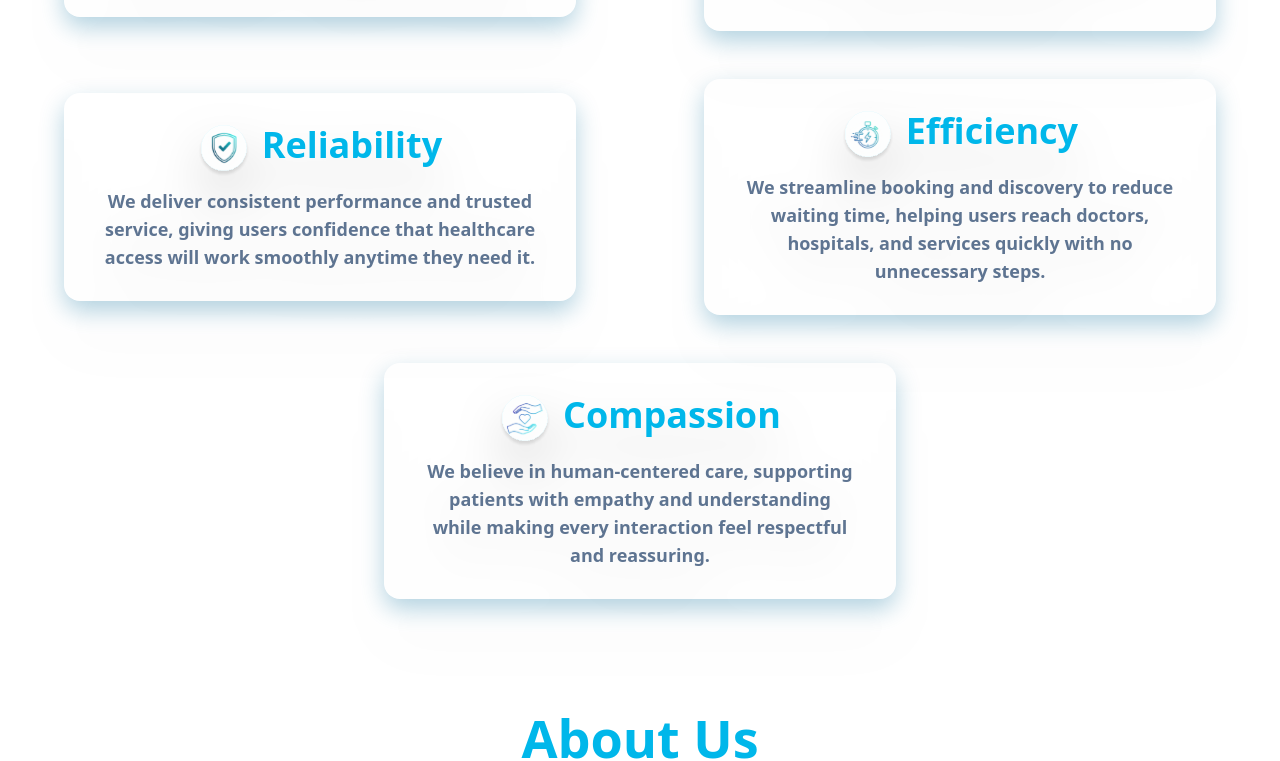
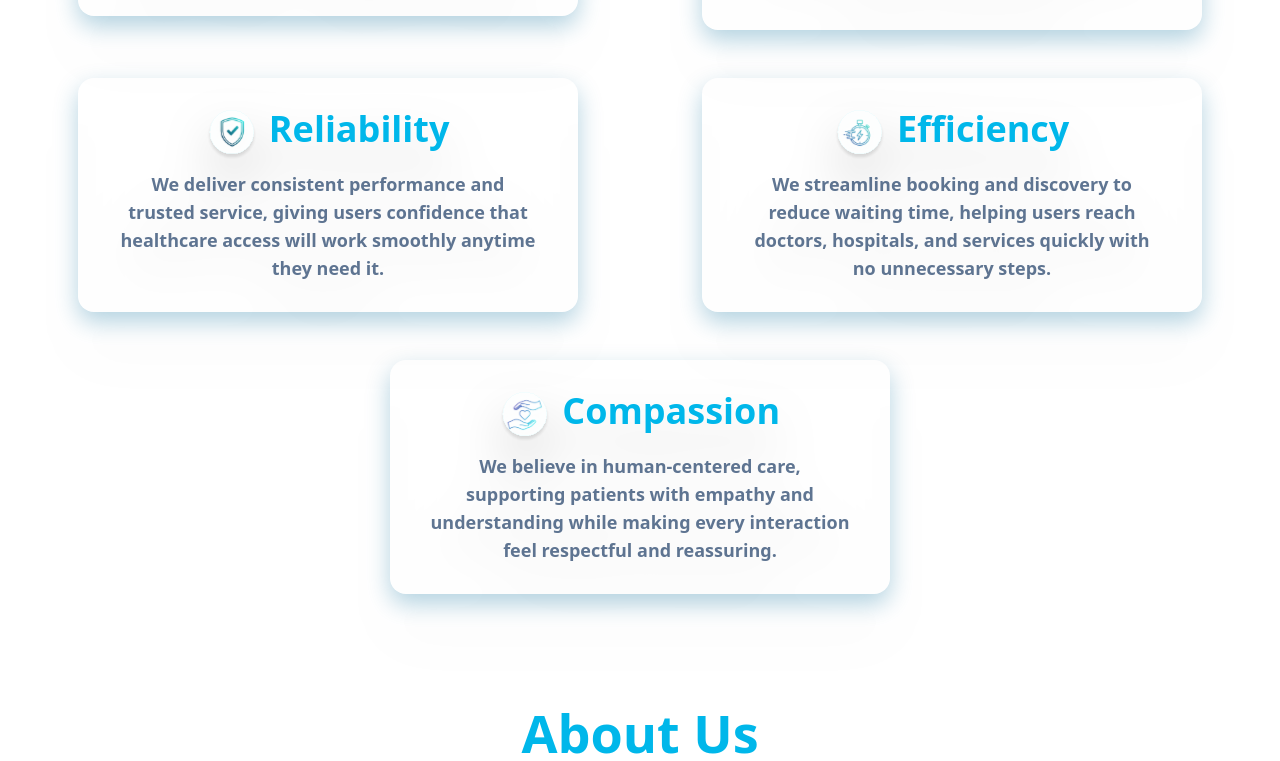
Before and after one commit to akrm2852003/MediConnect, a React (Vite) app: page /dashboard in a window 1280 px wide. Shown: the part 1273-2034 px from the top of the page. Built offline with nearby package versions, Linux system fonts and the light colour scheme; sample sign-in values are in the browser's storage.

Commit message:
new domain

```diff
--- a/src/AuthModule/Components/Login/Login.jsx
+++ b/src/AuthModule/Components/Login/Login.jsx
@@ -26,7 +26,7 @@ function Login() {
     console.log(data);
     try {
       const response = await axios.post(
-        "http://65.21.174.86:5050/api/users/login",
+        "https://mediconnect-api.online/api/users/login",
         data,
       );
 
--- a/src/AuthModule/Components/Register/Register.jsx
+++ b/src/AuthModule/Components/Register/Register.jsx
@@ -35,7 +35,7 @@ function Register() {
     console.log(data);
     try {
       const response = await axios.post(
-        "http://65.21.174.86:5050/api/users/register",
+        "https://mediconnect-api.online/api/users/register",
         data,
       );
        console.log('Register successful:', response.data);
--- a/src/DashboardModule/Components/Details/Details.jsx
+++ b/src/DashboardModule/Components/Details/Details.jsx
@@ -16,7 +16,7 @@ export default function Details({ id }) {
     try {
           setLoading(true);
       let response = await axios.get(
-        `http://65.21.174.86:5050/api/entities/${id}`,
+        `https://mediconnect-api.online/api/entities/${id}`,
       );
 
       console.log(response.data.data);
--- a/src/DashboardModule/Components/Services/Services.jsx
+++ b/src/DashboardModule/Components/Services/Services.jsx
@@ -31,13 +31,13 @@ export default function Services() {
       setLoading(true);
       console.log("selectedType:", selectedType);
       let response = await axios.get(
-        "http://65.21.174.86:5050/api/entities/nearby",
+        "https://mediconnect-api.online/api/entities/nearby",
         {
           params: {
             lat,
             lng,
             subType: selectedType,
-            page: numOfPage-1,
+            page: numOfPage - 1,
           },
         },
       );
@@ -91,7 +91,7 @@ export default function Services() {
           <div className="w-12 h-12 border-4 border-blue-500 border-t-transparent rounded-full animate-spin"></div>
         </div>
       ) : (
-        <div className="container  m-auto mb-12 mt-14">
+        <div className="container   m-auto mb-12 mt-14">
           <h1 className="text-primaryLight font-bold text-[52.19px] pb-[30px]  ">
             Explore
           </h1>
--- a/src/DashboardModule/Components/Slider/Slider.jsx
+++ b/src/DashboardModule/Components/Slider/Slider.jsx
@@ -14,7 +14,7 @@ export default function slider({ setSelectedType, selectedType }) {
   async function uniqueFilters() {
     try {
       let response = await axios.get(
-        `http://65.21.174.86:5050/api/entities/unique-filters`,
+        `https://mediconnect-api.online/api/entities/unique-filters`,
       );
 
       let data = response.data.data;
--- a/src/SharedModule/Components/MobileNavbar/MobileNavbar.module.css
+++ b/src/SharedModule/Components/MobileNavbar/MobileNavbar.module.css
@@ -48,15 +48,15 @@
   width: 65%; /* أقل من الأول */
   max-width: 280px; /* مهم جدًا */
   height: 100vh;
-  background: linear-gradient(180deg, #026b98, #014a6b);
+  background: white;
   transition: 0.4s ease;
   padding: 20px;
   z-index: 1000;
-  color: white;
+  color: #052755;
 
   /* ✨ شكل احترافي */
-  border-top-right-radius: 20px;
-  border-bottom-right-radius: 20px;
+  border-top-right-radius: 30px;
+
 }
 
 /* open */
@@ -91,7 +91,7 @@
   display: flex;
   align-items: center;
   gap: 12px;
-  color: white;
+  color: #052755;
   text-decoration: none;
   font-size: 17px;
   font-weight: 500;
@@ -107,7 +107,8 @@
 /* hover */
 .sidebar a:hover,
 .sidebar button:hover {
-  background: rgba(255, 255, 255, 0.15);
+  background: rgba(5, 39, 85, 1);
+  color : white
 }
 
 /* icons */
--- a/tailwind.config.js
+++ b/tailwind.config.js
@@ -6,10 +6,22 @@ export default {
       colors: {
         primaryDark: "var(--color-primary-dark)",
         primaryDark80: "var(--color-primary-dark-80)",
-
         primary: "var(--color-primary)",
         primaryLight: "var(--color-primary-light)",
         primaryCyan: "var(--color-primary-cyan)",
+      },
+
+      container: {
+        center: true,
+        padding: "1rem",
+        maxWidth: {
+          DEFAULT: "100%",
+          sm: "100%",
+          md: "100%",
+          lg: "1100px",
+          xl: "1200px",
+          "2xl": "1280px",
+        },
       },
     },
   },
```
Also changed, not shown: src/DashboardModule/Components/Services/Services.module.css (+5 -7 lines).
